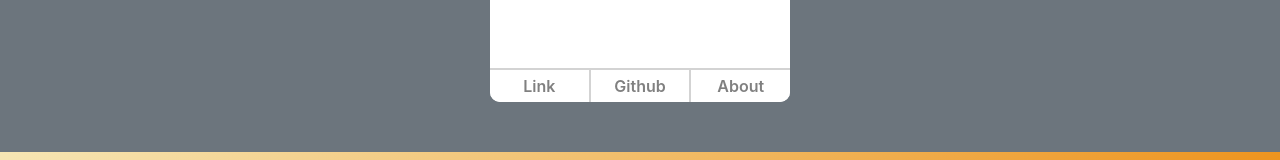
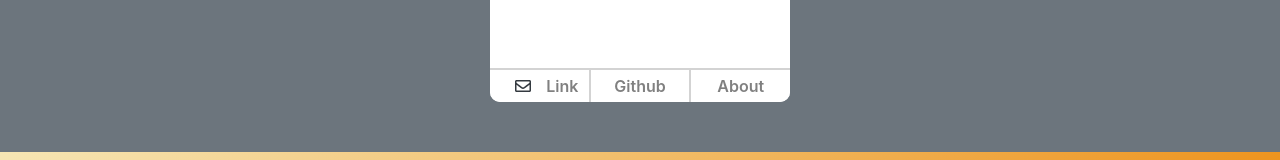
Before and after one commit to wongco/wongco-react-ts, a React (Create React App) app: page / in a window 1280 px wide. Shown: the part 743-903 px from the top of the page. Built offline with nearby package versions, Linux system fonts and the light colour scheme.

Commit message:
test compound components base

```diff
--- a/src/components/atoms/FontAwesomeLink/index.tsx
+++ b/src/components/atoms/FontAwesomeLink/index.tsx
@@ -13,7 +13,7 @@ const StyledFontAwesomeIcon = styled(FontAwesomeIcon)`
 const FontAwesomeLink = (props: any) => {
   return (
     <a href={props.href}>
-      <StyledFontAwesomeIcon icon={props.icon} size={'2x'} {...props} />
+      <StyledFontAwesomeIcon icon={props.icon} size={props.size || '2x'} {...props} />
     </a>
   );
 };
--- a/src/components/atoms/PortfolioItem/index.tsx
+++ b/src/components/atoms/PortfolioItem/index.tsx
@@ -1,5 +1,7 @@
-import React from 'react';
+import React, { PureComponent } from 'react';
 import styled from 'styled-components';
+import FontAwesomeLink from '../FontAwesomeLink';
+import { faEnvelope } from '@fortawesome/free-regular-svg-icons';
 
 const StyledPortfolioItem = styled.div`
   display: flex;
@@ -41,19 +43,29 @@ const StyledDetailsTab = styled.div`
 const StyledLastDetailTab = styled(StyledDetailsTab)`
   border-right: none;
 `;
+class PortfolioItem extends PureComponent<PortfolioItemProps> {
+  public static FaLink = (props: any) => <FontAwesomeLink {...props} />;
 
-const PortfolioItem = (props: any) => {
+  public render() {
     return (
       <StyledPortfolioItem>
-      <div>{props.name}</div>
+        <div>{this.props.name}</div>
         <StyledDetailsContainer>
-        <StyledDetailsTab>Link</StyledDetailsTab>
+          <StyledDetailsTab>
+            <FontAwesomeLink icon={faEnvelope} size={'1x'} />
+            Link
+          </StyledDetailsTab>
           <StyledDetailsTab>Github</StyledDetailsTab>
           <StyledLastDetailTab>About</StyledLastDetailTab>
         </StyledDetailsContainer>
       </StyledPortfolioItem>
     );
-};
+  }
+}
+
+interface PortfolioItemProps {
+  name: string;
+}
 
 {
   /* <PortfolioItem>
--- a/src/components/organisms/Portfolio/index.tsx
+++ b/src/components/organisms/Portfolio/index.tsx
@@ -44,13 +44,7 @@ const StyledLastDetailTab = styled(StyledDetailsTab)`
 const Portfolio = () => {
   return (
     <StyledPortfolioContainer id="portfolio">
-      <PortfolioItem name="Test Item">
-        <StyledDetailsContainer>
-          <StyledDetailsTab>Link</StyledDetailsTab>
-          <StyledDetailsTab>Github</StyledDetailsTab>
-          <StyledLastDetailTab>About</StyledLastDetailTab>
-        </StyledDetailsContainer>
-      </PortfolioItem>
+      <PortfolioItem name="Test Item" />
       {/* <PortfolioItem>Meme Generator</PortfolioItem>
       <PortfolioItem>Hack or Snooze</PortfolioItem>
       <PortfolioItem>Jobly</PortfolioItem>
```
Also changed, not shown: src/pics/jobly01.png (added). Lines whose indentation alone changed are shown as unchanged.
